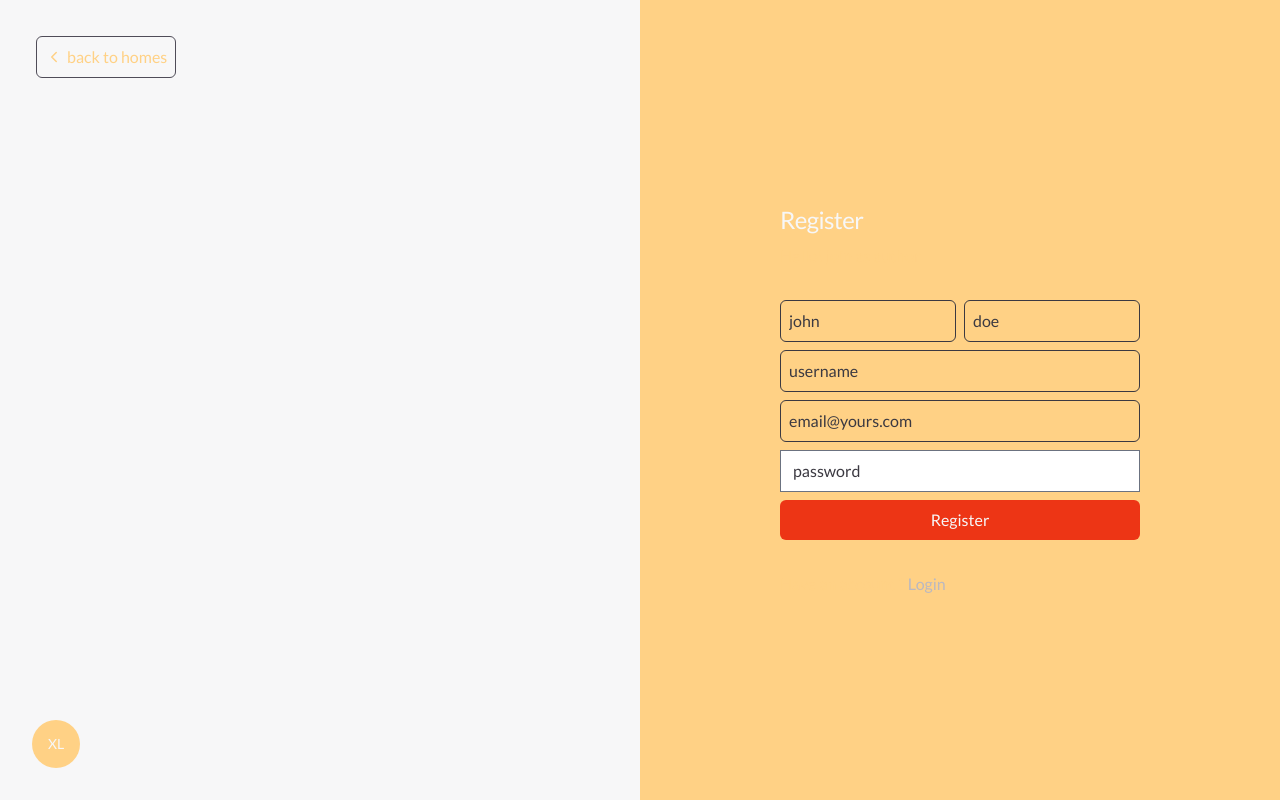
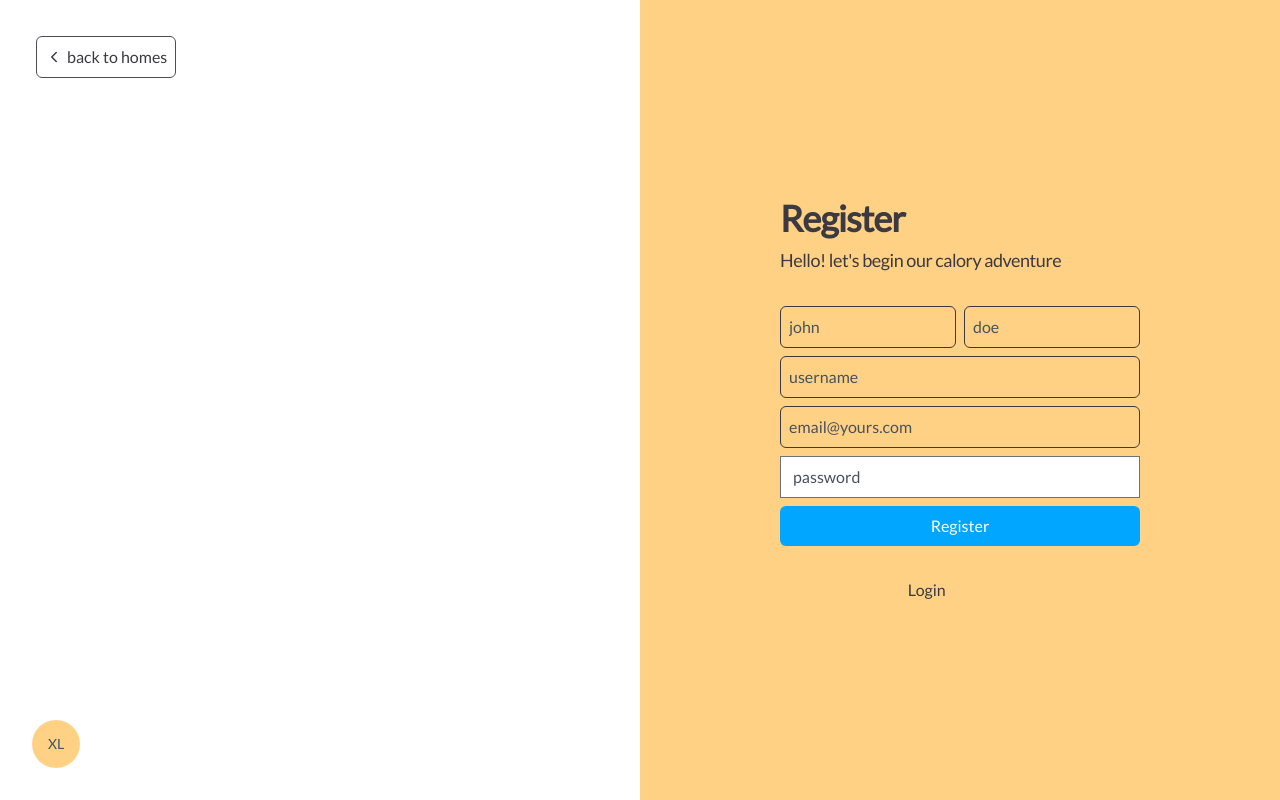
Before and after one commit to AmruTheSeeker/EatYes, a Next.js app: page /register in a window 1280 px wide. Built offline with nearby package versions, Linux system fonts and the light colour scheme.

Commit message:
update : adjust tailwind.config and globals.css; adjust UI for homepage, login, register, account, activity, goal; prelimirary dashboard

```diff
--- a/src/app/account/page.js
+++ b/src/app/account/page.js
@@ -19,7 +19,7 @@ export default function Page() {
       </div>
       <div className="m-8 max-w-[360px] mx-auto mt-8">
         <button
-          className="btnSecondary w-[360px] h-30 text-3xl mb-2 p-4 bg-green-400"
+          className="btnSecondary w-[360px] h-30 text-3xl mb-2 p-4 bg-green-400 text-secondary-200"
           onClick={() => router.push("/goal")}
         >
           Not yet but I'm ready to begin my calory adventure!
@@ -27,7 +27,7 @@ export default function Page() {
       </div>
       <div className="m-8 max-w-[360px] mx-auto mt-8" >
         <button
-          className="btnSecondary w-[360px] h-30 text-3xl mb-2 p-4 bg-blue-500"
+          className="btnSecondary w-[360px] h-30 text-3xl mb-2 p-4 bg-blue-500 text-secondary-200"
           onClick={() => router.push("/login")}
         >
           Yes, I have an account
--- a/src/app/goal/page.js
+++ b/src/app/goal/page.js
@@ -16,25 +16,25 @@ export default function Page() {
         </h1>
       </div>
       <button
-        className="btnSecondary w-[360px] text-3xl mb-2 p-4 bg-blue-500"
+        className="btnSecondary w-[360px] text-3xl mb-2 p-4 bg-blue-500 text-secondary-200"
         onClick={() => router.push("/activity")}
       >
         Loose weight
       </button>
       <button
-        className="btnSecondary w-[360px] text-3xl mb-2 p-4 bg-blue-500"
+        className="btnSecondary w-[360px] text-3xl mb-2 p-4 bg-blue-500 text-secondary-200"
         onClick={() => router.push("#")}
       >
         Maintain weight
       </button>
       <button
-        className="btnSecondary w-[360px] text-3xl mb-2 p-4 bg-blue-500"
+        className="btnSecondary w-[360px] text-3xl mb-2 p-4 bg-blue-500 text-secondary-200"
         onClick={() => router.push("#")}
       >
         Increase weight
       </button>
       <div className="mx-auto p-4">
-        <p className="text-primary-600">
+        <p className="text-secondary-400">
           * Choose your goal which suitable to your target
         </p>
       </div>
--- a/src/app/page.js
+++ b/src/app/page.js
@@ -17,7 +17,7 @@ export default function Page() {
       </div>
       <div>
         <button
-          className="btnSecondary w-[250px] h-[50px] text-3xl"
+          className="btnSecondary w-[250px] h-[50px] text-3xl text-secondary-200"
           onClick={() => router.push("/dashboard")}
         >
           I Wanna Eat!
--- a/src/components/auth/components/auth.login.jsx
+++ b/src/components/auth/components/auth.login.jsx
@@ -5,13 +5,13 @@ export const Login = () => {
   return (
     <main className="w-[360px] space-y-8">
       <div className="space-y-2">
-        <h3>Login</h3>
-        <p>Welcome back, please do login</p>
+        <h3 className="font-bold text-4xl">Login</h3>
+        <h4>Welcome back, please do login</h4>
       </div>
       <div className="space-y-2">
         <input name="email" placeholder="email@yours.com" />
         <input name="password" type="password" placeholder="password" />
-        <button className="w-full">Log In</button>
+        <button className="w-full text-secondary-200">Log In</button>
       </div>
       <p>
         Don't have an account ?{" "}
--- a/src/components/auth/components/auth.register.jsx
+++ b/src/components/auth/components/auth.register.jsx
@@ -9,8 +9,8 @@ export const Register = () => {
   return (
     <main className="w-[360px] space-y-8">
       <div className="space-y-2">
-        <h3>Register</h3>
-        <p>Hello! join as author</p>
+        <h3 className="font-bold text-4xl">Register</h3>
+        <h4>Hello! let's begin our calory adventure</h4>
       </div>
       <div className="space-y-2">
         <div className="grid grid-cols-2 gap-2">
--- a/src/components/auth/components/auth.template.jsx
+++ b/src/components/auth/components/auth.template.jsx
@@ -19,12 +19,12 @@ export const AuthTemplate = ({ children }) => {
   return (
     <main className="grid grid-cols-1 lg:grid-cols-2 h-screen">
       <Link href="/" className="fixed top-9 left-9">
-        <button className="btnOutline lg:btnGhost lg:text-secondary-950 lg:hover:text-secondary-100 flex items-center gap-1">
+        <button className="btnOutline lg:btnGhost lg:text-secondary-900 lg:hover:text-secondary-200 flex items-center gap-1">
           <ChevronLeft size={18} />
           back to homes
         </button>
       </Link>
-      <section className="hidden lg:block bg-secondary-50 p-8"></section>
+      <section className="hidden lg:block bg-secondary-200 p-8"></section>
       <section className="flex justify-center items-center">{children}</section>
     </main>
   );
--- a/src/components/sharedui/header.jsx
+++ b/src/components/sharedui/header.jsx
@@ -1,16 +1,33 @@
 "use client"
 import React from "react";
-import Link from "next/link";
-import { Button, Avatar } from "flowbite-react";
+import { Button, Avatar, Datepicker, Tooltip } from "flowbite-react";
+import { useRouter } from "next/navigation";
 
 export const Header = () => {
+  const router = useRouter();
   return (
     <header>
-      <Button pill color="success">
-        Today!
-      </Button>
-        <Avatar rounded />
+      <div className="asolute m-8 mb-2 p-4 text-center max-w-[500px] mx-auto mt-8">
+        <div className="absolute top-5 left-5">
+          <Button
+            pill
+            color="success"
+            className="m-8 p-1"
+            onClick={() => router.push("/account")}
+          >
+            Today!
+          </Button>
+          <Datepicker className="max-w-[200px]" />
+        </div>
 
+        <div className="absolute top-5 right-5 flex space-x-4">
+          <div>
+            <h5 style={{ fontSize: "30px" }}>Welcome,</h5>
+            <h5 style={{ fontSize: "30px" }}>Guest</h5>
+          </div>
+          <Avatar rounded size="lg" />
+        </div>
+      </div>
     </header>
   );
 };
--- a/src/styles/globals.css
+++ b/src/styles/globals.css
@@ -13,7 +13,7 @@
   h4,
   h5,
   h6 {
-    @apply font-medium tracking-tight text-secondary-50;
+    @apply font-medium tracking-tight text-secondary-900;
   }
   h1 {
     @apply text-5xl;
@@ -25,10 +25,10 @@
     @apply text-2xl;
   }
   h4 {
-    @apply text-lg font-normal text-secondary-300;
+    @apply text-lg font-normal text-secondary-900
   }
   h5 {
-    @apply text-lg;
+    @apply text-lg text-secondary-900
   }
   h6 {
     @apply text-base;
@@ -36,10 +36,10 @@
   input,
   textarea,
   select {
-    @apply placeholder:text-secondary-900 text-secondary-200 w-full bg-transparent border-1 border-secondary-900 focus:border-primary-500 rounded-md p-2 focus:outline-none transition duration-300 ease-in-out;
+    @apply placeholder:text-secondary-50 text-secondary-900 w-full bg-transparent border-1 border-secondary-900 focus:border-primary-500 rounded-md p-2 focus:outline-none transition duration-300 ease-in-out;
   }
   button {
-    @apply bg-primary-600 hover:bg-primary-700 text-secondary-50 rounded-md p-2 transition duration-300 ease-in-out;
+    @apply bg-secondary-600 hover:bg-secondary-900 text-secondary-200 rounded-md p-2 transition duration-300 ease-in-out;
   }
 }
 
@@ -58,7 +58,7 @@
     @apply bg-secondary-800 rounded-md p-4;
   }
   .link {
-    @apply cursor-pointer text-secondary-300 font-medium hover:text-primary-600 transition;
+    @apply cursor-pointer text-secondary-900 font-medium hover:text-primary-600 transition;
   }
   .menu {
     @apply cursor-pointer text-secondary-300 font-medium hover:text-secondary-50 transition duration-200 ease-in-out;
--- a/tailwind.config.js
+++ b/tailwind.config.js
@@ -11,30 +11,30 @@ module.exports = {
       orange: "#ffd185",
       transparent: "transparent",
       primary: {
-        50: "#fff3f1", //
-        100: "#ffe4df",
-        200: "#ffcec5",
-        300: "#ffac9d",
-        400: "#ff7b64",
-        500: "#ff4d2e",
-        600: "#ed3515",
-        700: "#c8290d",
-        800: "#a5250f",
-        900: "#882514",
-        950: "#ffd185",
+        50: "#fff3f1", // merah abu-abu
+        100: "#ffe4df", // merah agak transparant
+        200: "#ffcec5", // merah less transparant
+        300: "#ffac9d", // lebih merah
+        400: "#ff7b64", // lebih merah
+        500: "#ff4d2e", // lebih merah
+        600: "#ed3515", // lebih merah
+        700: "#c8290d", // lebih merah
+        800: "#a5250f", // lebih merah
+        900: "#882514", // lebih merah
+        950: "#ffd185", // Orange (warna utama BG EatYes)
       },
       secondary: {
-        50: "#f7f7f8",
-        100: "#efeef0",
-        200: "#dbd9de",
-        300: "#bab8c1",
-        400: "#94919f",
-        500: "#777384",
-        600: "#615d6c",
+        50: "#47525E", // Font : Black 1 (EatYes)
+        100: "#343F4B", // Font : Black 2 (EatYes)
+        200: "#FFFFFF", // Font : White (EatYes)
+        300: "#D62829", // Font : Red 1 (EatYes)
+        400: "#F95F62", // Font : Red 2 (EatYes)
+        500: "#67C740", // Font : Green (EatYes)
+        600: "#00A6FF", // Button : Blue (EatYes)
         700: "#4f4c58",
         800: "#44414b",
         900: "#3b3941",
-        950: "#ffd185",
+        950: "#ffd185", // Orange (warna utama BG Eatyes)
       },
     },
     borderWidth: {
```
Also changed, not shown: src/app/activity/page.js (+10 -8 lines).
